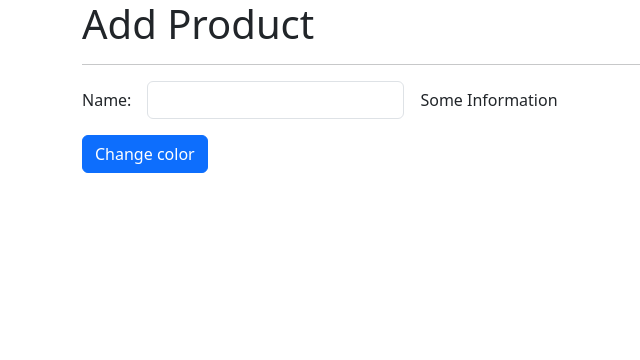
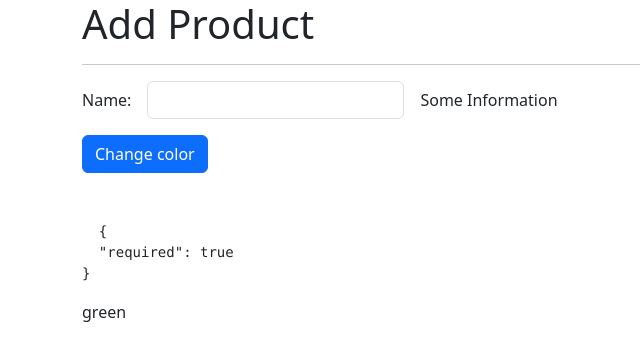
Before and after one commit to MuhamadIffatullathoif/angular-directive-signal-app, an Angular app: page /products/product in a window 1280 px wide. Shown: the top 360 px of the page, without its empty margins (0-640 px from the left). Built offline with nearby package versions, Linux system fonts and the light colour scheme.

Commit message:
02. Traditional Reactive Form

```diff
--- a/src/app/products/pages/product-page/product-page.component.html
+++ b/src/app/products/pages/product-page/product-page.component.html
@@ -1,13 +1,13 @@
 <h1>Add Product</h1>
 <hr>
 
-<form>
+<form [formGroup]="myForm">
   <div class="row g-3 align-items-center mb-3">
     <div class="col-auto">
       <label>Name: </label>
     </div>
     <div class="col-auto">
-      <input type="text" class="form-control">
+      <input formControlName="name" type="text" class="form-control">
     </div>
     <div class="col-auto">
       <span>Some Information</span>
@@ -16,9 +16,16 @@
 
   <div class="row">
     <div class="col">
-      <button class="btn btn-primary">
+      <button class="btn btn-primary" (click)="changeColor()">
         Change color
       </button>
     </div>
   </div>
 </form>
+
+<pre class="mt-5">
+  {{myForm.get('name')?.errors | json}}
+</pre>
+<p>
+  {{color}}
+</p>
--- a/src/app/products/pages/product-page/product-page.component.ts
+++ b/src/app/products/pages/product-page/product-page.component.ts
@@ -1,9 +1,20 @@
-import { Component } from '@angular/core';
+import {Component, Inject} from '@angular/core';
+import {FormBuilder, FormGroup, Validators} from "@angular/forms";
 
 @Component({
   templateUrl: './product-page.component.html',
   styleUrl: './product-page.component.css'
 })
 export class ProductPageComponent {
+  // private fb = Inject(FormBuilder);
+  constructor(private fb: FormBuilder) {
+  }
+  public color: string = 'green';
+  public myForm: FormGroup = this.fb.group({
+    name: ['', [Validators.required, Validators.minLength(6), Validators.email]]
+  });
 
+  changeColor(): void {
+    this.color = '#xxxxxx'.replace(/x/g, y => (Math.random() * 16 | 0).toString(16));;
+  }
 }
--- a/src/app/products/products.module.ts
+++ b/src/app/products/products.module.ts
@@ -3,6 +3,7 @@
 
 import { ProductsRoutingModule } from './products-routing.module';
 import { ProductPageComponent } from './pages/product-page/product-page.component';
+import {ReactiveFormsModule} from "@angular/forms";
 
 
 @NgModule({
@@ -11,7 +12,8 @@
   ],
   imports: [
     CommonModule,
-    ProductsRoutingModule
+    ProductsRoutingModule,
+    ReactiveFormsModule
   ]
 })
 export class ProductsModule { }
```
